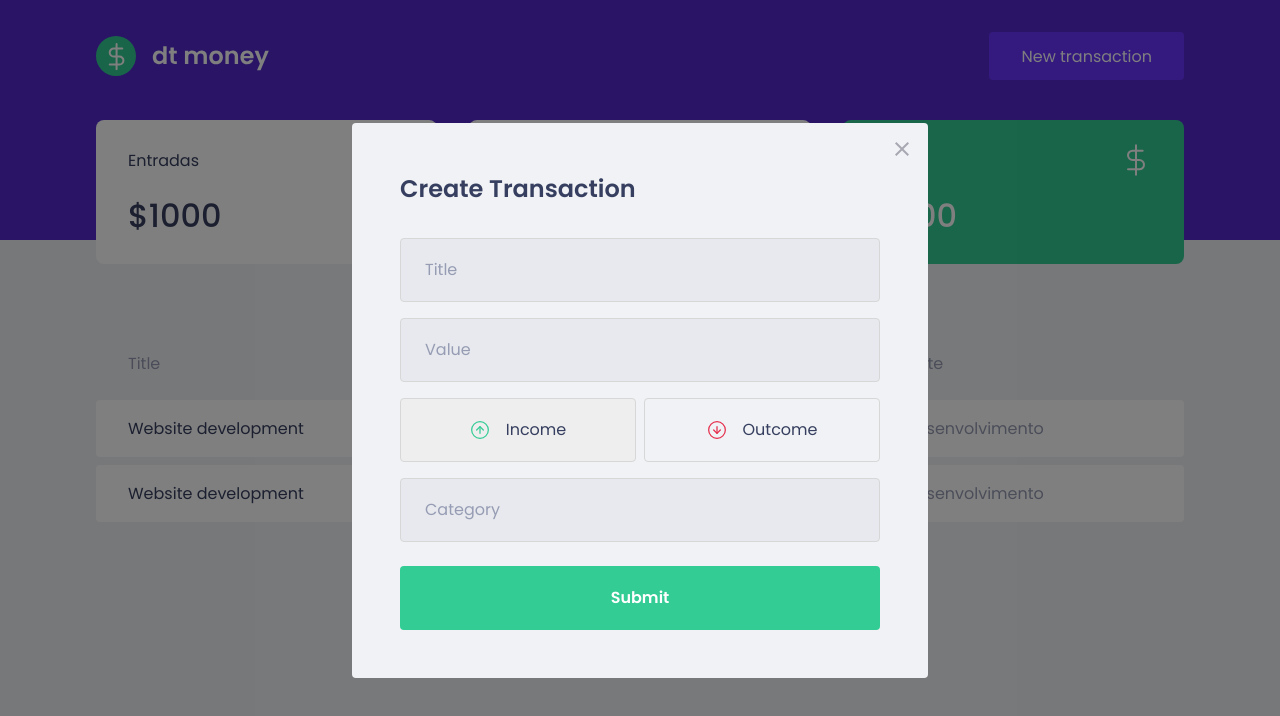
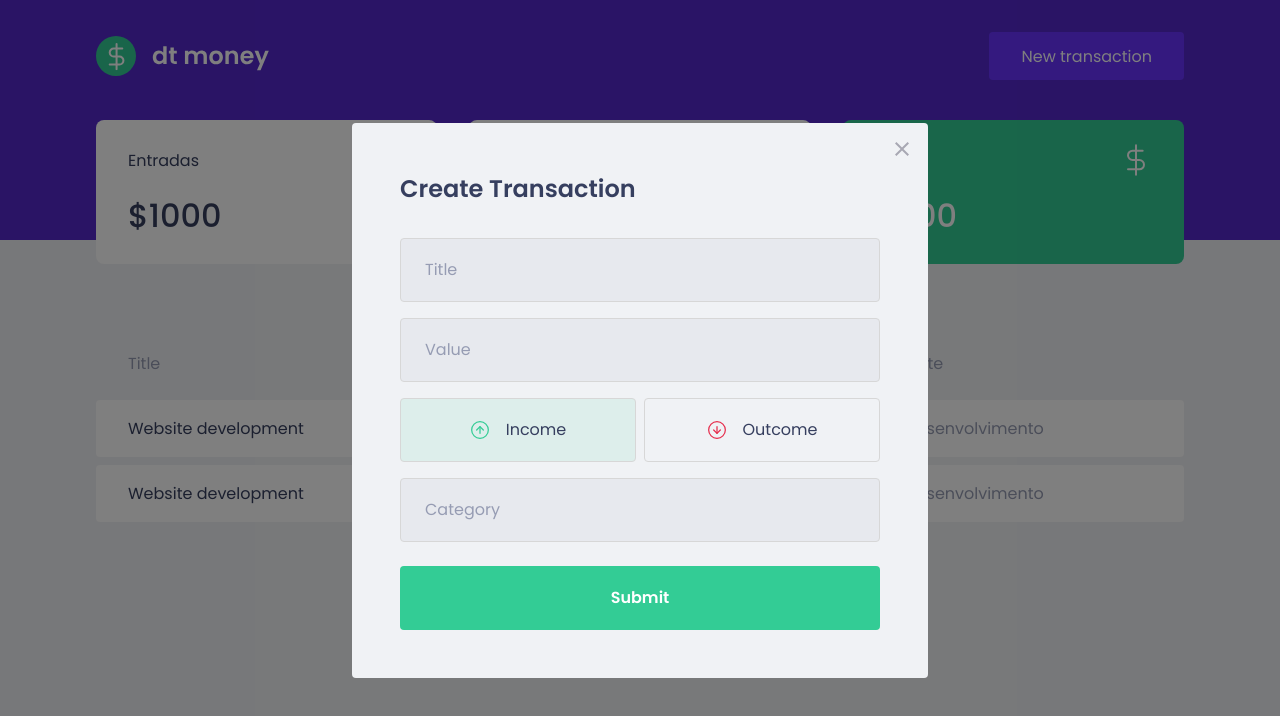
Before and after one commit to sergipe085/dt-money, a React (Create React App) app: page / in a window 1280 px wide. Both pictures are taken after a click on the button "New transaction". Shown: the top 716 px of the page. Built offline with nearby package versions, Linux system fonts and the light colour scheme; no server answers; what miragejs would draw is missing.

Commit message:
transaction type buttons collors

```diff
--- a/src/components/NewTransactionModal/index.tsx
+++ b/src/components/NewTransactionModal/index.tsx
@@ -40,6 +40,7 @@
               type="button"
               onClick={() => setTransactionType("deposit")}
               isActive={transactionType === "deposit"}
+              activeColor={"green"}
             >
               <img src={incomeImg} alt="Income"/>
               <span>Income</span>
@@ -49,6 +50,7 @@
               type="button"
               onClick={() => setTransactionType("withdraw")}
               isActive={transactionType === "withdraw"}
+              activeColor={"red"}
             >
               <img src={outcomeImg} alt="Outcome"/>
               <span>Outcome</span>
--- a/src/components/NewTransactionModal/styles.ts
+++ b/src/components/NewTransactionModal/styles.ts
@@ -1,5 +1,5 @@
 import styled from "styled-components";
-import { darken } from "polished";
+import { darken, transparentize } from "polished";
 
 export const Container = styled.form`
     h2 {
@@ -58,6 +58,12 @@
 
 interface RadioBoxProps {
     isActive: boolean;
+    activeColor: "green" | "red";
+}
+
+const colors = {
+    green: "#33cc95",
+    red: "#e52e4d"
 }
 
 export const RadioBox = styled.button<RadioBoxProps>`
@@ -65,7 +71,7 @@
     border: 1px solid #d7d7d7;
     border-radius: 0.25rem;
 
-    background: ${(props) => props.isActive ? "#eee" : "transparent"};
+    background: ${(props) => props.isActive ? transparentize(0.9, colors[props.activeColor]) : "transparent"};
 
     display: flex;
     align-items: center;
```
